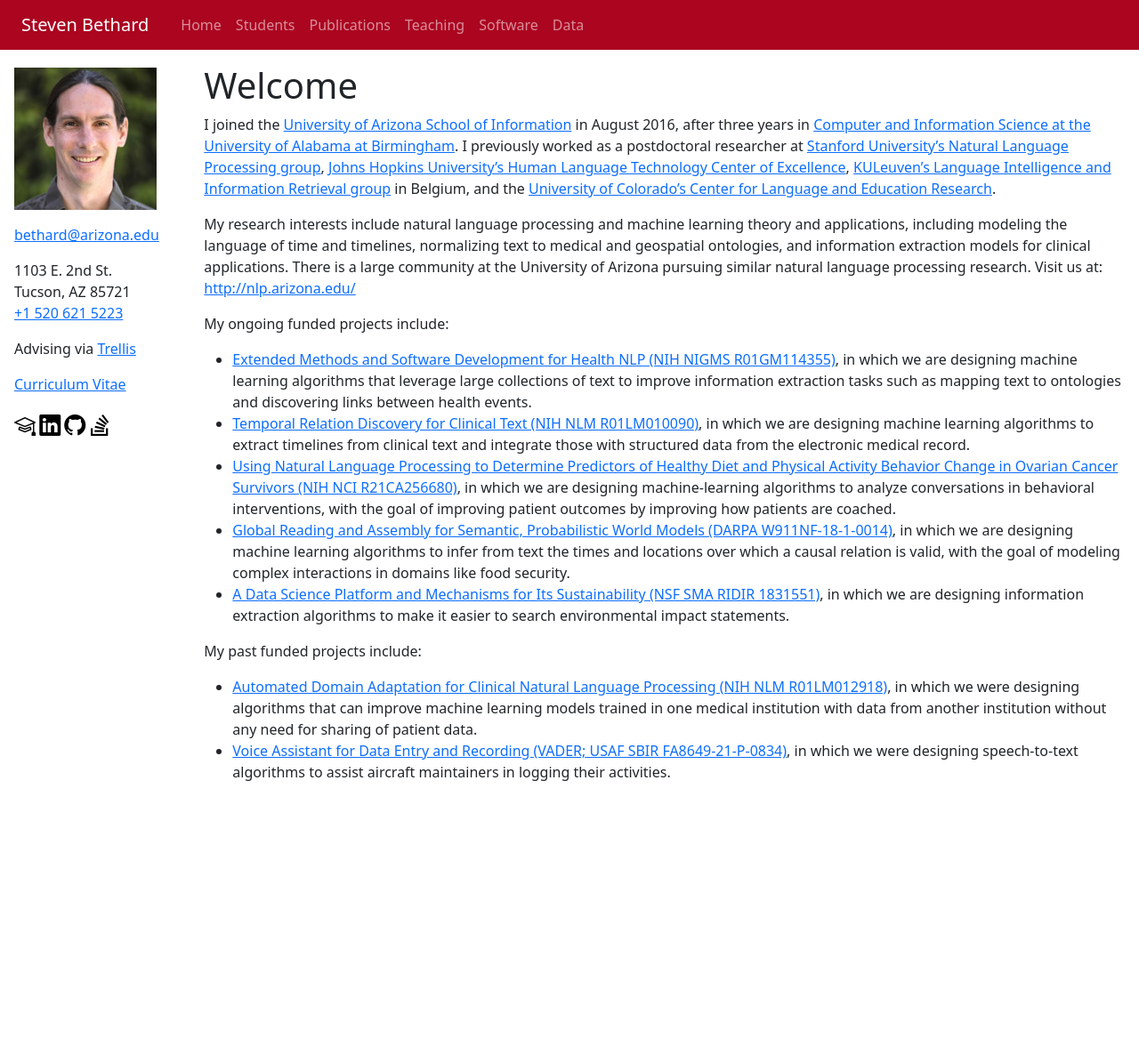
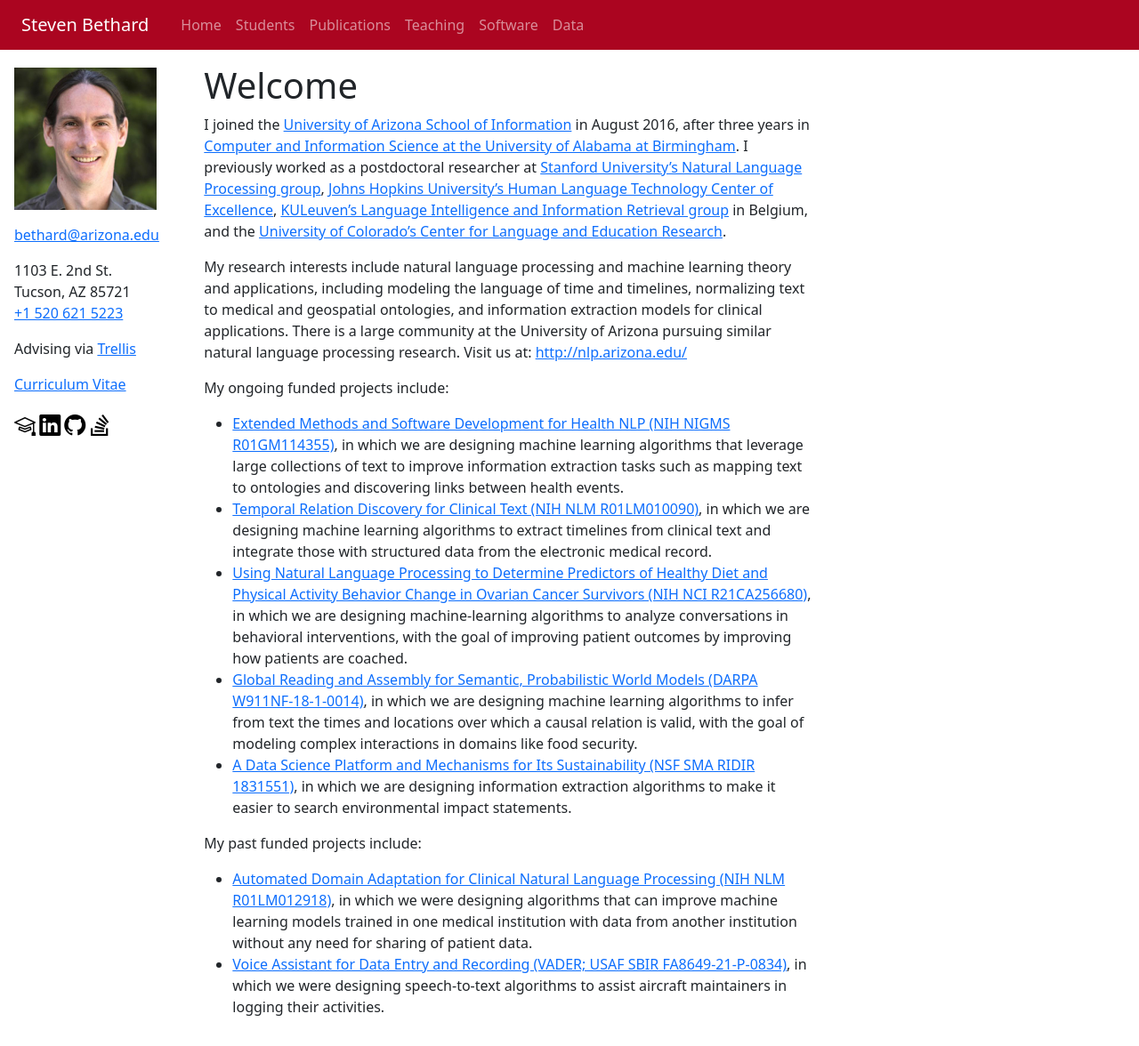
Before and after one commit to bethard/bethard.github.io, a Jekyll site: the page built from index.md, in a window 1280 px wide. Shown: the whole page at 89% size. Built offline with Jekyll 4.4.1, drawn with Linux system fonts in a browser that asks for light colours; before the commit the page ends 912 px from its top, so only the background shows below that.

Commit message:
Adjusts layout slighlty

```diff
--- a/_layouts/default.html
+++ b/_layouts/default.html
@@ -9,7 +9,7 @@
     <link rel="stylesheet" href="https://cdn.jsdelivr.net/npm/bootstrap-icons@1.8.3/font/bootstrap-icons.css">
   </head>
   <body>
-    <nav class="navbar navbar-expand-sm navbar-dark px-4" style="background-color: #AB0520;">
+    <nav class="navbar navbar-expand-md navbar-dark px-4" style="background-color: #AB0520;">
       <a class="navbar-brand" href="#">{{ site.author.name }}</a>
       <button class="navbar-toggler" type="button" data-bs-toggle="collapse" data-bs-target="#navbarNavAltMarkup" aria-controls="navbarNavAltMarkup" aria-expanded="false" aria-label="Toggle navigation">
         <span class="navbar-toggler-icon"></span>
@@ -55,7 +55,7 @@
             </p>
           </div>
         </aside>
-        <div class="col">
+        <div class="col" style="max-width: 720px;">
           <main class="page-content px-1" aria-label="Content">
             {{ content }}
           </main>
```
